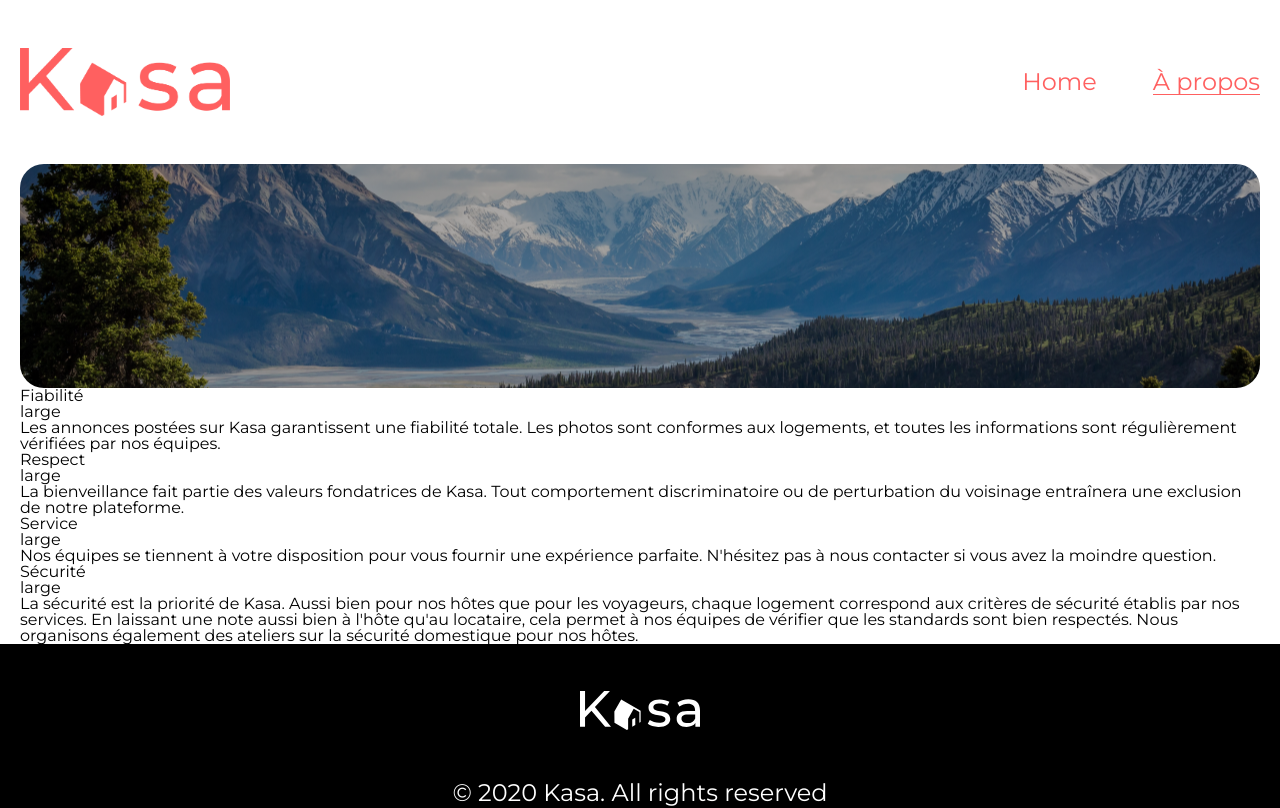
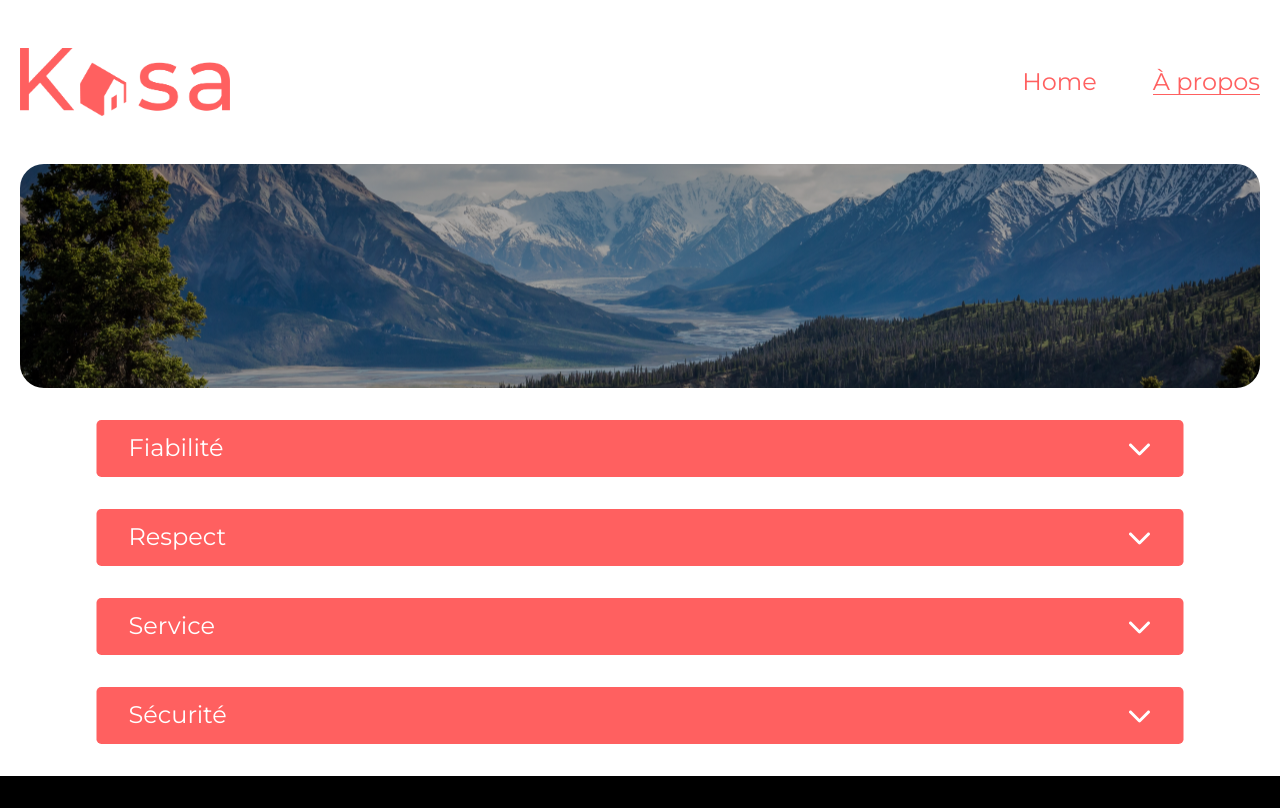
Before and after one commit to maxew33/OC-P11-Kasa, a React (Vite) app: page /about in a window 1280 px wide. Shown: the top 808 px of the page. Built offline with nearby package versions, Linux system fonts and the light colour scheme.

Commit message:
:lipstick: [Dropdown] style for desktop done
todo : accordion animation

```diff
--- a/src/components/dropdown/Dropdown.tsx
+++ b/src/components/dropdown/Dropdown.tsx
@@ -1,21 +1,38 @@
-import styles from "./dropdown.module.css";
+import { useState } from 'react'
+import { FontAwesomeIcon } from '@fortawesome/react-fontawesome'
+import { faChevronDown } from '@fortawesome/free-solid-svg-icons'
+import styles from './dropdown.module.css'
 
 type DropdownProps = {
-  title: string;
-  size: string;
-  content: string[];
-};
+    title: string
+    size: string
+    content: string[]
+}
 
 export default function Dropdown(props: DropdownProps) {
+    const [open, setOpen] = useState(false)
+
+    const handleClick = () => {
+        setOpen(!open)
+    }
+
     return (
-    <div>
+        <div
+            className={`${
+                props.size === 'large' ? styles.large : styles.medium
+            } ${styles.dropdown}`}
+        >
+            <div className={styles.title} onClick={handleClick}>
                 <h2>{props.title}</h2>
-      <h3>{props.size}</h3>
-      <div>
+                <span className={`${open && styles.rotate} ${styles.arrow}`}>
+                <FontAwesomeIcon icon={faChevronDown} />
+                </span>
+            </div>
+            <div className={`${open && styles.open} ${styles.content}`}>
                 {props.content.map((item) => {
-          return <div className="item">{item}</div>;
+                    return <div className="item">{item}</div>
                 })}
             </div>
         </div>
-  );
+    )
 }
--- a/src/components/dropdown/dropdown.module.css
+++ b/src/components/dropdown/dropdown.module.css
@@ -1 +1,50 @@
-/*# sourceMappingURL=dropdown.module.css.map */
+.large {
+  width: 82.5%;
+  font-size: 1.5rem;
+}
+
+.medium {
+  width: 41.25%;
+  font-size: 1.125rem;
+}
+
+.dropdown {
+  position: relative;
+  left: calc(50% - 2rem);
+  margin: 2rem 0;
+  transform: translateX(-50%);
+}
+.dropdown > * {
+  width: 100%;
+  padding: 1rem 2rem;
+}
+
+.title {
+  background: var(--maincol);
+  cursor: pointer;
+  border-radius: 0.3rem;
+  color: white;
+  display: flex;
+  align-items: center;
+  justify-content: space-between;
+}
+
+.content {
+  display: none;
+  color: var(--maincol);
+  line-height: 1.5;
+  background: var(--lightgrey);
+  border-radius: 0 0 0.3rem 0.3rem;
+}
+
+.open {
+  display: block;
+}
+
+.arrow {
+  transition: transform 0.25s linear;
+}
+
+.rotate {
+  transform: rotate(180deg);
+}/*# sourceMappingURL=dropdown.module.css.map */
--- a/src/components/dropdown/dropdown.module.scss
+++ b/src/components/dropdown/dropdown.module.scss
@@ -0,0 +1,51 @@
+@import '../../style/mixins';
+
+.large {
+    width: 82.5%;
+    font-size: 1.5rem;
+}
+
+.medium {
+    width: 41.25%;
+    font-size: 1.125rem;
+}
+
+.dropdown {
+    // background: red;
+    position: relative;
+    left: calc(50% - 2rem);
+    margin: 2rem 0;
+    transform: translateX(-50%);
+    > * {
+        width: 100%;
+        padding: 1rem 2rem;
+    }
+}
+
+.title {
+    background: var(--maincol);
+    cursor: pointer;
+    border-radius: 0.3rem;
+    color: white;
+    @include flex-c-sb;
+}
+
+.content {
+    display: none;
+    color: var(--maincol);
+    line-height: 1.5;
+    background: var(--lightgrey);
+    border-radius: 0 0 0.3rem 0.3rem;
+}
+
+.open {
+    display: block;
+}
+
+.arrow {
+    transition: transform 0.25s linear;
+}
+
+.rotate {
+    transform: rotate(180deg);
+}
```
Also changed, not shown: 1 other file (tests, documents, lock files or other folders). Lines whose indentation alone changed are shown as unchanged.
